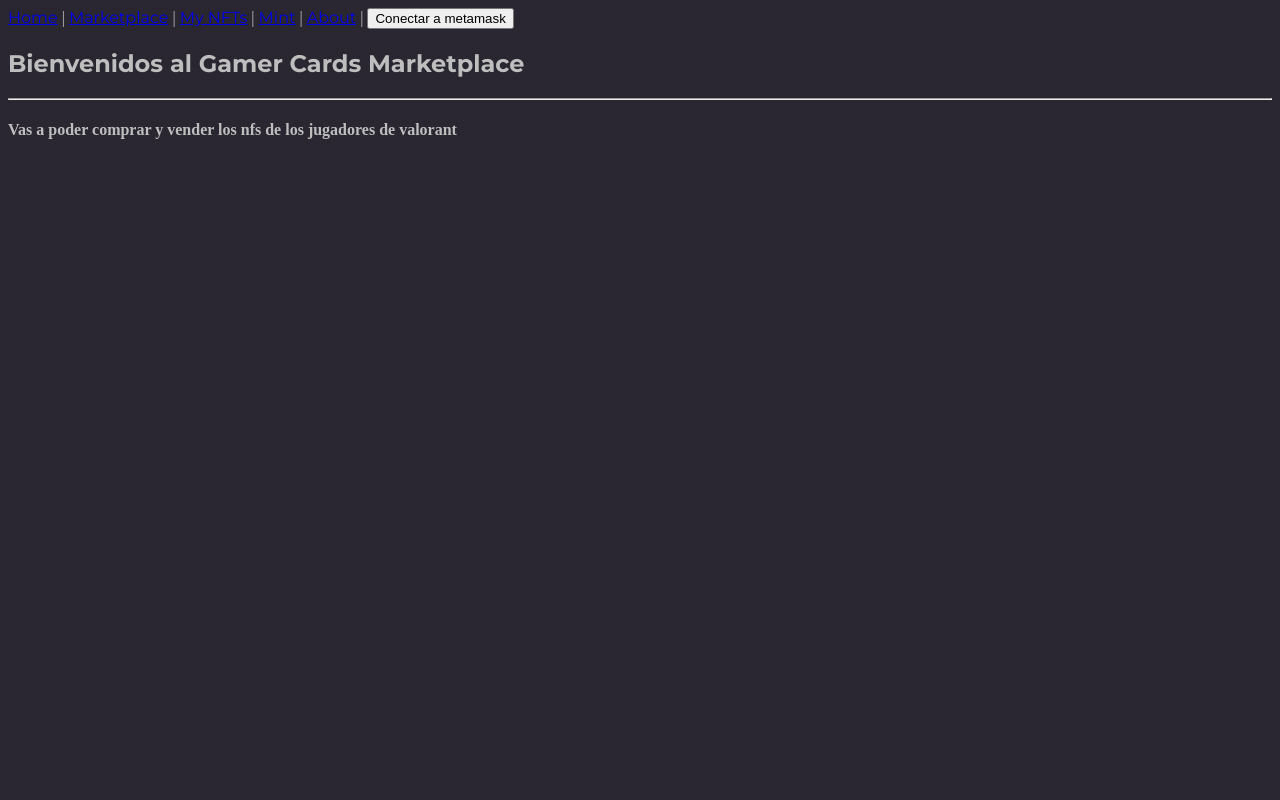
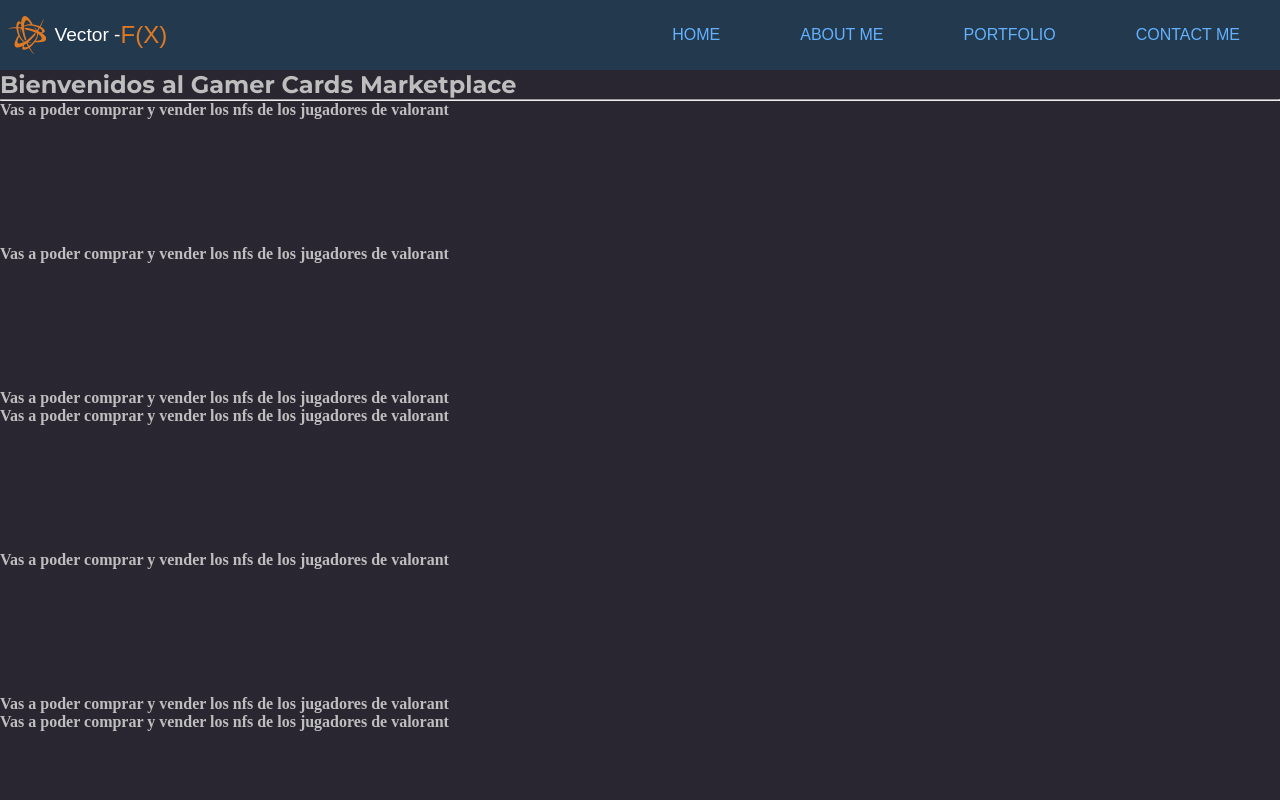
Before and after one commit to lucasalejandroperez/gamer-cards, a React (Create React App) app: page / in a window 1280 px wide. Shown: the top 800 px of the page. Built offline with nearby package versions, Linux system fonts and the light colour scheme; what ipfs-http-client would draw is missing.

Commit message:
se sube una version inicial del navbar hardcoded

```diff
--- a/package.json
+++ b/package.json
@@ -15,6 +15,7 @@
     "ipfs-http-client": "^56.0.1",
     "react": "^18.1.0",
     "react-dom": "^18.1.0",
+    "react-icons": "^4.3.1",
     "react-redux": "^8.0.1",
     "react-router": "^6.2.1",
     "react-router-dom": "^6.3.0",
--- a/src/frontend/components/NFTItem.tsx
+++ b/src/frontend/components/NFTItem.tsx
@@ -92,13 +92,13 @@
     &:hover .contentBox .cardRow {
       opacity: 1;
       visibility: visible;
-      transition-delay: 0.6s;
+      transition-delay: 0.3s;
     }
 
     &:hover .contentBox .cardButton {
       opacity: 1;
       transform: translateY(0px);
-      transition-delay: 0.75s;
+      transition-delay: 0.45s;
     }
   `;
 
@@ -218,7 +218,7 @@
                 <CardImage src={image} alt={nick} />
             </CardImageBox>
             <CardContentBox className="contentBox">
-                <CardTitle>{nick} - {team}</CardTitle>
+                <CardTitle>{nick} <small>({team})</small></CardTitle>
                 <CardPrice>
                     PRICE:
                 </CardPrice>
--- /dev/null
+++ b/src/frontend/components/Navbar.elements.tsx
@@ -0,0 +1,179 @@
+import styled from 'styled-components';
+
+interface IMenuProps {
+    open: boolean;
+}
+
+export const Container = styled.div`
+    width: 100%;
+    height: 70px;
+    background-color: #23394d;
+`;
+
+export const Wrapper = styled.div`
+    width: 100%;
+    max-width: 1300px;
+    height: 100%;
+    display: flex;
+    flex-wrap: wrap;
+    justify-content: space-between;
+    margin: auto;
+`;
+
+export const LogoContainer = styled.div`
+    margin-left: 0.5rem;
+    display: flex;
+    align-items: center;
+    font-size: 1.2rem;
+    font-family: sans-serif;
+
+    p {
+        &:nth-child(2){
+            color: #fff;
+        }
+
+        &:nth-child(3){
+            font-size: 1.5rem;
+            font-weight: 500;
+            color: #e07924;
+        }
+    }
+
+    svg {
+        fill: #e07924;
+        margin-right: 0.5rem;
+    }
+`;
+
+export const Menu = styled.ul<IMenuProps>`
+    height: 100%;
+    display: flex;
+    justify-content: space-between;
+    list-style: none;
+
+    @media screen and (max-width: 960px) {
+        background-color: #23394d;
+        position: absolute;
+        top: 70px;
+        left: ${ (props) => (props.open ? "0" : "-100%")}; //Importante
+        width: 100%;
+        height: 90vh;
+        justify-content: center;
+        flex-direction: column;
+        align-items: center;
+        transition: 0.5s all ease;
+    }
+`;
+
+export const MenuItem = styled.li`
+    height: 100%;
+
+    @media screen and (max-width: 960px) {
+        width: 100%;
+        height: 70px;
+        display: flex;
+        justify-content: center;
+        align-items: center;
+    }
+`;
+
+export const MenuItemLink = styled.a`
+    display: flex;
+    justify-content: center;
+    align-items: center;
+    height: 100%;
+    padding: 0.5rem 2.5rem;
+    color: #64b2ff;
+    font-family: sans-serif;
+    font-size: 1rem;
+    font-weight: 300;
+    cursor: pointer;
+    transition: 0.5s all ease;
+
+    &:hover {
+        color: #fff;
+        background-color: #e0792a;
+        transition: 0.5s all ease;
+
+        div {
+            svg {
+                fill: #23394d;
+            }
+        }
+    }
+
+    div {
+        display: flex;
+        width: 100%;
+        height: 100%;
+        justify-content: center;
+        align-items: center;
+
+        svg {
+            display: none;
+            fill: #e0792a;
+            margin-right: 0.5rem;
+        }
+    }
+
+    @media screen and (max-width: 960px) {
+        width: 100%;
+
+        div {
+            width: 30%;
+            justify-content: left;
+
+            svg {
+                display: flex;
+            }
+        }
+    }
+
+    @media screen and (max-width: 880px) {
+        div {
+            width: 40%;
+            justify-content: left;
+
+            svg {
+                display: flex;
+            }
+        }
+    }
+
+    @media screen and (max-width: 500px) {
+        div {
+            width: 60%;
+            justify-content: left;
+
+            svg {
+                display: flex;
+            }
+        }
+    }
+
+    @media screen and (max-width: 260px) {
+        div {
+            width: 100%;
+            justify-content: left;
+
+            svg {
+                display: flex;
+            }
+        }
+    }
+`;
+
+export const MobileIcon = styled.div`
+    display: none;
+
+    @media screen and (max-width: 960px) {
+        display: flex;
+        align-items: center;
+        cursor: pointer;
+
+        svg {
+            fill: #e07924;
+            margin-right: 0.5rem;
+        }
+    }
+`;
--- /dev/null
+++ b/src/frontend/components/Navbar.tsx
@@ -0,0 +1,77 @@
+import React, {useState} from 'react';
+import { Container, LogoContainer, Menu, MenuItem, MenuItemLink, MobileIcon, Wrapper } from "./Navbar.elements";
+import {
+    FaBars,
+    FaBattleNet,
+    FaTimes,
+    FaHome,
+    FaUserAlt,
+    FaBriefcase,
+    FaGlasses
+} from 'react-icons/fa';
+import { IconContext } from 'react-icons';
+
+export const Navbar = () => {
+    const [showMobileMenu, setShowMobileMenu] = useState(false)
+
+    return (
+        <Container>
+            <Wrapper>
+                <IconContext.Provider value={{ style: { fontSize: "2em" } }}>
+                    <LogoContainer>
+                        <FaBattleNet />
+                        <p>
+                            Vector -
+                        </p>
+                        <p>
+                            F(X)
+                        </p>
+                    </LogoContainer>
+                    <MobileIcon onClick={ () => setShowMobileMenu(!showMobileMenu) }>
+                        {
+                            showMobileMenu
+                            ?
+                            <FaTimes />
+                            :
+                            <FaBars />
+                        }
+                    </MobileIcon>
+                    <Menu open={showMobileMenu}>
+                        <MenuItem>
+                            <MenuItemLink onClick={ () => setShowMobileMenu(!showMobileMenu) }>
+                                <div>
+                                    <FaHome />
+                                    HOME
+                                </div>
+                            </MenuItemLink>
+                        </MenuItem>
+                        <MenuItem>
+                            <MenuItemLink onClick={ () => setShowMobileMenu(!showMobileMenu) }>
+                                <div>
+                                    <FaUserAlt />
+                                    ABOUT ME
+                                </div>
+                            </MenuItemLink>
+                        </MenuItem>
+                        <MenuItem>
+                            <MenuItemLink onClick={ () => setShowMobileMenu(!showMobileMenu) }>
+                                <div>
+                                    <FaBriefcase />
+                                    PORTFOLIO
+                                </div>
+                            </MenuItemLink>
+                        </MenuItem>
+                        <MenuItem>
+                            <MenuItemLink onClick={ () => setShowMobileMenu(!showMobileMenu) }>
+                                <div>
+                                    <FaGlasses />
+                                    CONTACT ME
+                                </div>
+                            </MenuItemLink>
+                        </MenuItem>
+                    </Menu>
+                </IconContext.Provider>
+            </Wrapper>
+        </Container>
+    )
+}
--- a/src/frontend/pages/Home.tsx
+++ b/src/frontend/pages/Home.tsx
@@ -5,6 +5,56 @@
         <h1>Bienvenidos al Gamer Cards Marketplace</h1>
         <hr />
         <h4>Vas a poder comprar y vender los nfs de los jugadores de valorant</h4>
+        <br />
+        <br />
+        <br />
+        <br />
+        <br />
+        <br />
+        <br />
+        <h4>Vas a poder comprar y vender los nfs de los jugadores de valorant</h4>
+        <br />
+        <br />
+        <br />
+        <br />
+        <br />
+        <br />
+        <br />
+        <h4>Vas a poder comprar y vender los nfs de los jugadores de valorant</h4>
+        <h4>Vas a poder comprar y vender los nfs de los jugadores de valorant</h4>
+        <br />
+        <br />
+        <br />
+        <br />
+        <br />
+        <br />
+        <br />
+        <h4>Vas a poder comprar y vender los nfs de los jugadores de valorant</h4>
+        <br />
+        <br />
+        <br />
+        <br />
+        <br />
+        <br />
+        <br />
+        <h4>Vas a poder comprar y vender los nfs de los jugadores de valorant</h4>
+        <h4>Vas a poder comprar y vender los nfs de los jugadores de valorant</h4>
+        <br />
+        <br />
+        <br />
+        <br />
+        <br />
+        <br />
+        <br />
+        <h4>Vas a poder comprar y vender los nfs de los jugadores de valorant</h4>
+        <br />
+        <br />
+        <br />
+        <br />
+        <br />
+        <br />
+        <br />
+        <h4>Vas a poder comprar y vender los nfs de los jugadores de valorant</h4>
     </div>
   )
 }
--- a/src/frontend/pages/Layout.tsx
+++ b/src/frontend/pages/Layout.tsx
@@ -1,6 +1,7 @@
 import { useEffect } from "react";
 import { useSelector } from "react-redux";
 import { Link, Outlet } from "react-router-dom";
+import { Navbar } from "../components/Navbar";
 import { useAppDispatch, useAppSelector } from '../redux/hooks';
 import { setWeb3HandlerAsync, getSelectedAccount } from '../redux/slices/web3Slice';
 
@@ -11,8 +12,9 @@
 
 
   return (
-    <main>
-        <nav>
+    <>
+        <Navbar />
+        {/* <nav>
             <Link to="/">Home</Link> | { " "}
             <Link to="/marketplace">Marketplace</Link> | { " "}
             <Link to="/mynfts">My NFTs</Link> | { " "}
@@ -30,10 +32,10 @@
                 `Conectar a metamask`
               }
             </button>
-        </nav>
+        </nav> */}
         <section>
             <Outlet />
         </section>
-    </main>
+    </>
   )
 }
--- a/src/frontend/styles/general.css
+++ b/src/frontend/styles/general.css
@@ -4,6 +4,11 @@
 @import url(https://fonts.googleapis.com/css?family=Oswald:400,700);
 @import url(https://fonts.googleapis.com/css?family=Nunito:400,700);
 
+* {
+  margin: 0;
+  padding: 0;
+  box-sizing: border-box;
+}
 body {
     /* background:linear-gradient(
         rgba(30,27,38, 0.95),
@@ -16,10 +21,8 @@
     background:linear-gradient(
         rgba(30,27,38, 0.95),
         rgba(30,27,38, 0.95));
-    background-position: center;
-    background-size: cover;
-    background-repeat: repeat;
     color: rgb(190, 190, 190);
+    overflow-x: hidden;
   }
 
   h1,h2,h3 {
```
Also changed, not shown: public/assets/images/logo.png (added), 1 other file (tests, documents, lock files or other folders).
